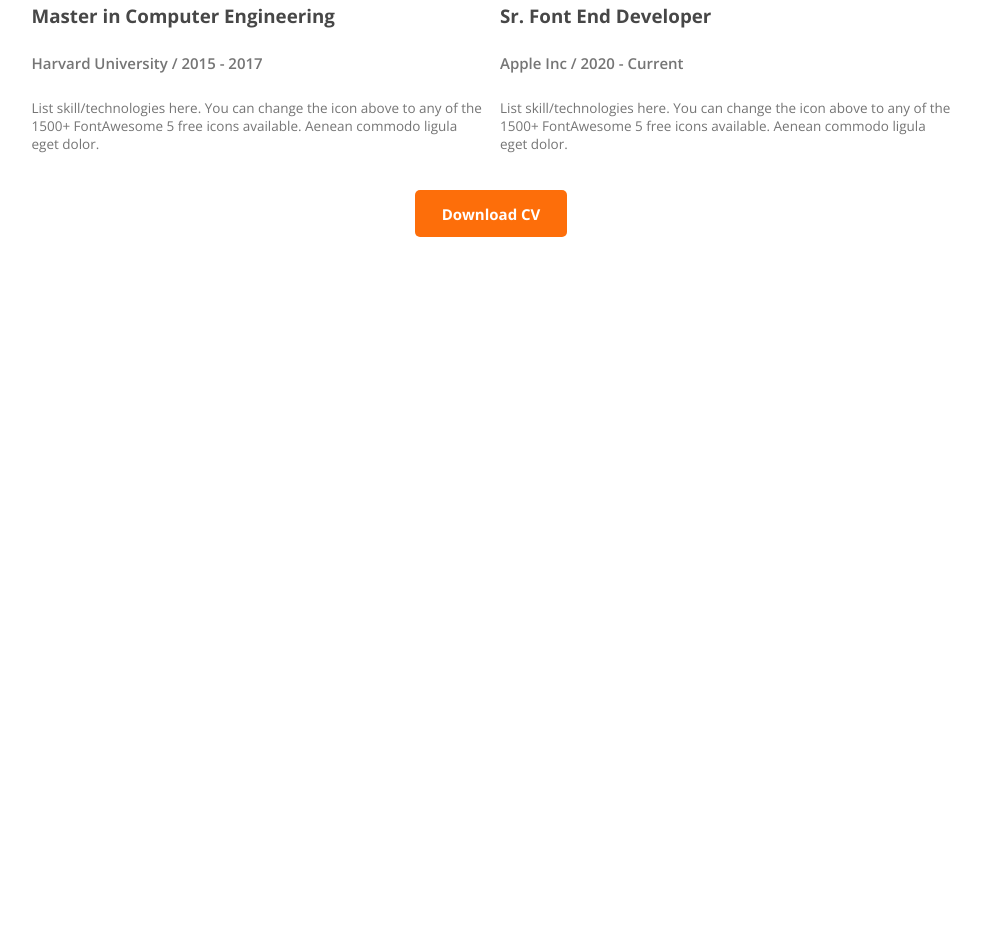
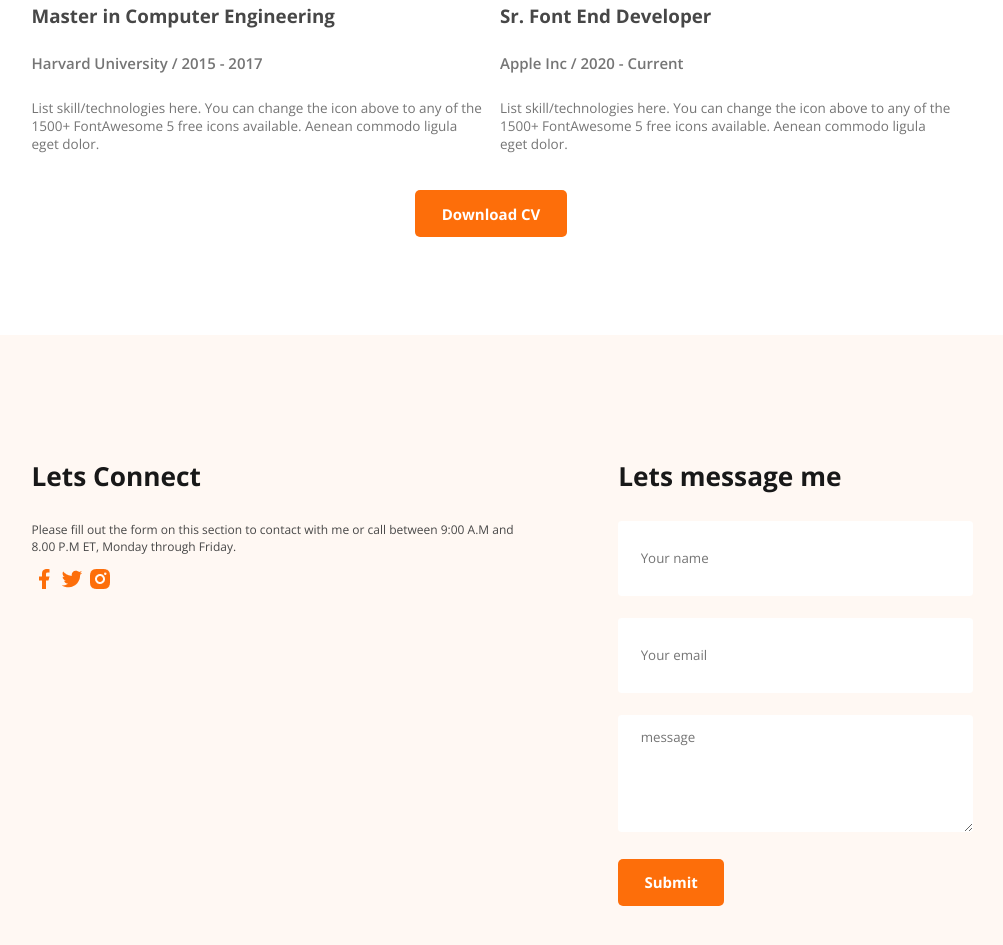
Before and after one commit to Utsob1621/practice-portfolio-website, a plain HTML site: page index.html in a window 1280 px wide. Shown: the part 2533-3478 px from the top of the page, without its empty margins (149-1152 px from the left). Before the commit the page ends 2868 px from the top, so only its background shows below. Drawn offline with nearby package versions, Linux system fonts and the light colour scheme.

Commit message:
my practice portfolio website is all completed

```diff
--- a/index.html
+++ b/index.html
@@ -150,8 +150,31 @@
             </div>
         </section>
     </main>
-    <footer>
-
+    <footer class="footer-section bg-color">
+        <div class="footer-sub-section ">
+            <h3 class="footer-title">Lets Connect</h3>
+            <p class="footer-description">Please fill out the form on this section to contact with me or call between 9:00 A.M and 8.00 P.M ET, Monday through Friday.</p>
+            <div class="image-div">
+                <img src="./images/icons/facebook.png" alt="">
+                <img src="./images/icons/twitter.png" alt="">
+                <img src="./images/icons/insta.png" alt="">
+            </div>
+        </div>
+        <div class="footer-form">
+            <h3 class="footer-title">Lets message me</h3>
+            <form action="form">
+            <label for="Name">
+                <input type="Your name" name="" id="Your name" placeholder="Your name">
+            </label><br><br>
+            <label for="Email">
+                <input type="email" name="" id="Your email" placeholder="Your email">
+            </label><br><br>
+            <label for="message">
+                <textarea name="message" id="message" rows="10" cols="20" placeholder="message"></textarea>
+            </label><br> <br>
+        </form>
+        <input class="btn-primary" type="submit" value="Submit">
+        </div>
     </footer>
 </body>
 </html>
--- a/styles/style.css
+++ b/styles/style.css
@@ -252,3 +252,47 @@ nav a{
     text-align: center;
     margin-top: 37.5px;
 }
+/* footer section style */
+
+.footer-section input[type="Your name"], input[type="email"]{
+    padding: 13.5px 0 13.5px 22.5px;
+    height: 48px;
+    border-radius: 3.75px;
+    background-color: white;
+    border: white;
+    width: 100%;
+}
+
+.footer-section textarea[name="message"]{
+    padding: 13.5px 0 13.5px 22.5px;
+    height: 90px;
+    border-radius: 3.75px;
+    background-color: white;
+    border: white;
+    width: 100%;
+}
+
+.footer-section{
+    padding: 97.5px 172.5px 97.5px 172.5px;
+    display: flex;
+    gap: 87.75px;
+}
+
+.footer-sun-section{
+    width: 50%;
+}
+
+.footer-form{
+    width: 50%;
+}
+
+.footer-title{
+    font-size: 26.25px;
+    font-weight: 700;
+    color: #181818;
+}
+.footer-description{
+    font-size: 12px;
+    font-weight: 400;
+    color: #474747;
+}
```
